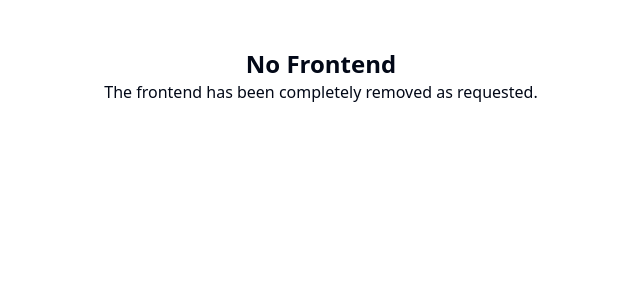
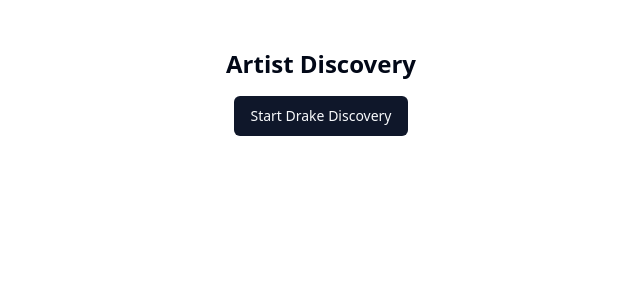
Before and after one commit to gurnoora21/barebones-backend-builder, a React (Vite) app: page / in a window 1280 px wide. Shown: the top 300 px of the page, without its empty margins (319-959 px from the left). Built offline with nearby package versions, Linux system fonts and the light colour scheme.

Commit message:
Run SQL setup scripts

```diff
--- a/src/App.tsx
+++ b/src/App.tsx
@@ -2,6 +2,7 @@
 import { BrowserRouter, Routes, Route } from "react-router-dom";
 import { Toaster } from 'sonner';
 import { QueryClient, QueryClientProvider } from "@tanstack/react-query";
+import ArtistDiscovery from "./pages/ArtistDiscovery";
 import NotFound from "./pages/NotFound";
 import "./App.css";
 
@@ -21,7 +22,7 @@ export default function App() {
       <BrowserRouter>
         <Toaster position="top-center" />
         <Routes>
-          <Route path="/" element={<NotFound />} />
+          <Route path="/" element={<ArtistDiscovery />} />
           <Route path="*" element={<NotFound />} />
         </Routes>
       </BrowserRouter>
--- /dev/null
+++ b/src/pages/ArtistDiscovery.tsx
@@ -0,0 +1,39 @@
+
+import { useState } from 'react';
+import { supabase } from "@/integrations/supabase/client";
+import { toast } from "sonner";
+import { Button } from "@/components/ui/button";
+
+export default function ArtistDiscovery() {
+  const [isLoading, setIsLoading] = useState(false);
+
+  const startDiscovery = async () => {
+    setIsLoading(true);
+    try {
+      const { data, error } = await supabase.functions.invoke('artistDiscovery', {
+        body: { artistName: 'Drake' }
+      });
+
+      if (error) throw error;
+
+      toast.success('Started artist discovery for Drake');
+    } catch (error) {
+      console.error('Error:', error);
+      toast.error('Failed to start artist discovery');
+    } finally {
+      setIsLoading(false);
+    }
+  };
+
+  return (
+    <div className="container mx-auto p-4">
+      <h1 className="text-2xl font-bold mb-4">Artist Discovery</h1>
+      <Button
+        onClick={startDiscovery}
+        disabled={isLoading}
+      >
+        {isLoading ? 'Starting...' : 'Start Drake Discovery'}
+      </Button>
+    </div>
+  );
+}
```
